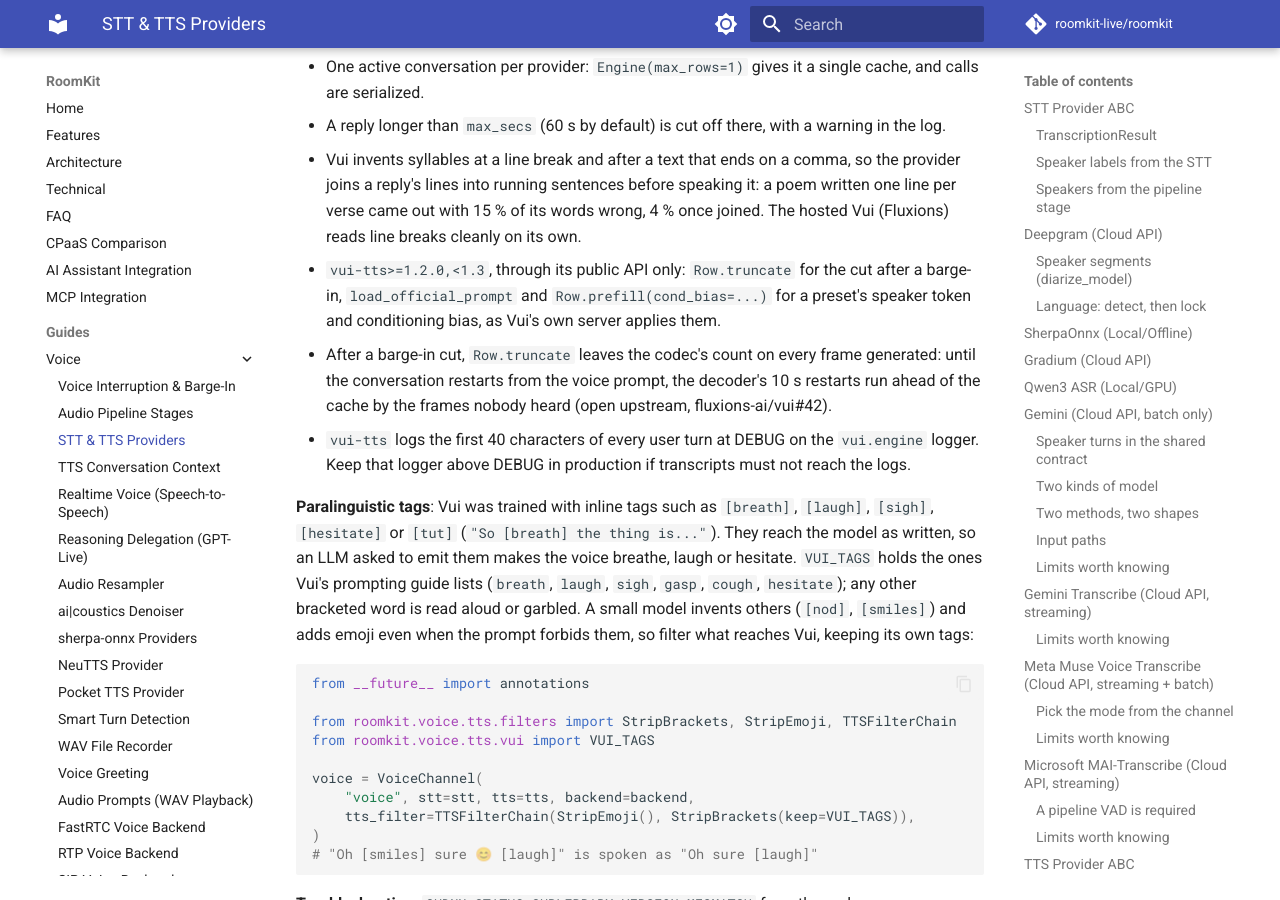
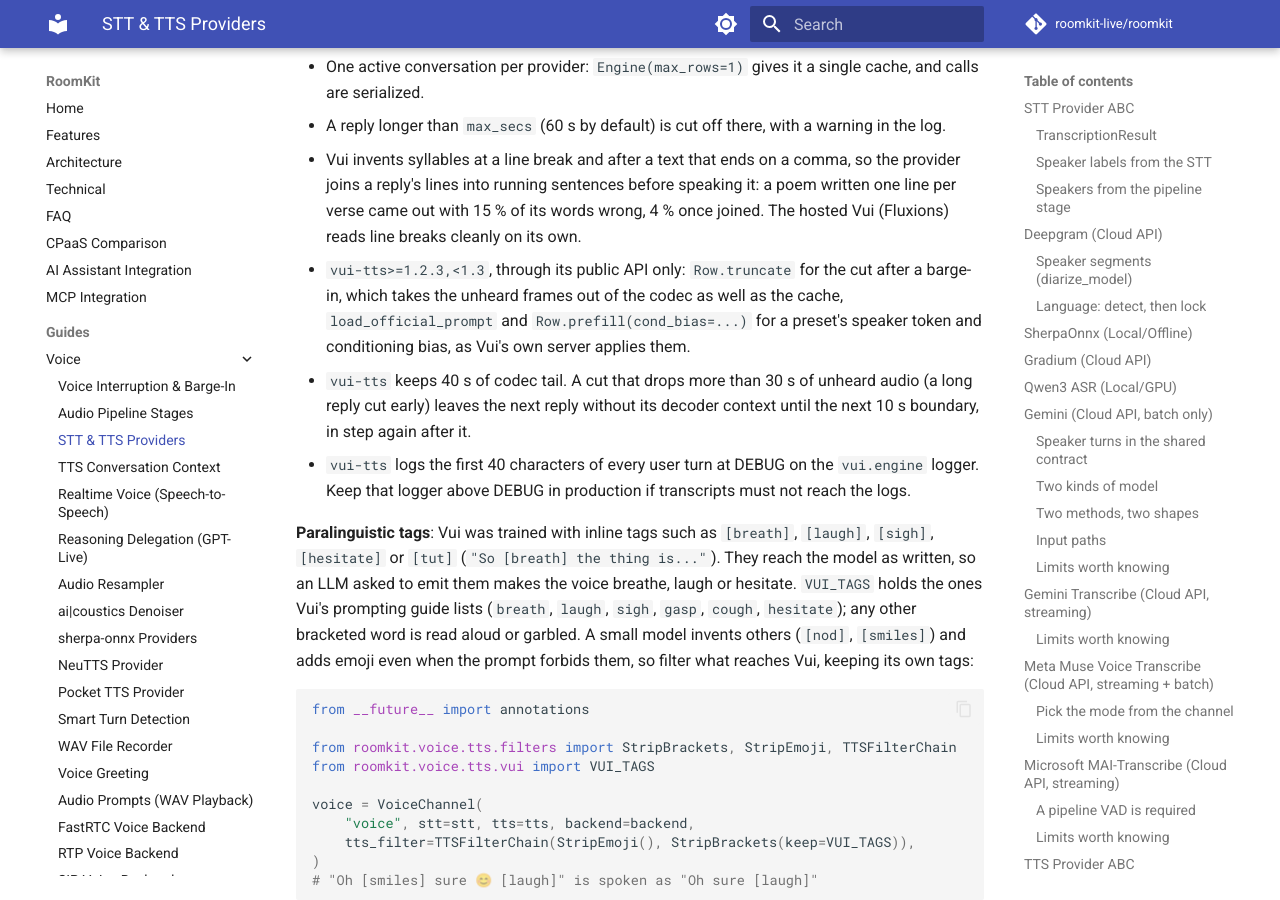
Before and after one commit to roomkit-live/roomkit-docs, an MkDocs documentation site: the page built from docs/guides/stt-tts-providers.md, in a window 1280 px wide and 900 px high, scrolled down 37682 px. Built offline with MkDocs 1.6.1 and Material for MkDocs 9.7.7, drawn with Linux system fonts in a browser that asks for light colours; comment, search, counter and statistics services are not loaded.

Commit message:
docs(vui): vui-tts 1.2.3 keeps the codec in step with the cache after a barge-in cut, and the long-cut case that remains (RMK-669)
The guide's Vui constraints named fluxions-ai/vui#42 as open: after a cut,
the decoder's 10 s restarts ran ahead of the cache. vui-tts 1.2.3's
Row.truncate takes the unheard frames out of the codec as well, and the
provider requires it. What remains: vui-tts keeps 40 s of codec tail, so a
cut that drops more than 30 s of unheard audio leaves the next reply
without its decoder context until the next 10 s boundary.

```diff
--- a/docs/guides/stt-tts-providers.md
+++ b/docs/guides/stt-tts-providers.md
@@ -1595,14 +1595,14 @@ What the provider does with the context:
   speaking it: a poem written one line per verse came out with 15 % of its
   words wrong, 4 % once joined. The hosted Vui (Fluxions) reads line breaks
   cleanly on its own.
-- `vui-tts>=1.2.0,<1.3`, through its public API only: `Row.truncate` for the
-  cut after a barge-in, `load_official_prompt` and `Row.prefill(cond_bias=...)`
+- `vui-tts>=1.2.3,<1.3`, through its public API only: `Row.truncate` for the
+  cut after a barge-in, which takes the unheard frames out of the codec as
+  well as the cache, `load_official_prompt` and `Row.prefill(cond_bias=...)`
   for a preset's speaker token and conditioning bias, as Vui's own server
   applies them.
-- After a barge-in cut, `Row.truncate` leaves the codec's count on every
-  frame generated: until the conversation restarts from the voice prompt,
-  the decoder's 10 s restarts run ahead of the cache by the frames nobody
-  heard (open upstream, fluxions-ai/vui#42).
+- `vui-tts` keeps 40 s of codec tail. A cut that drops more than 30 s of
+  unheard audio (a long reply cut early) leaves the next reply without its
+  decoder context until the next 10 s boundary, in step again after it.
 - `vui-tts` logs the first 40 characters of every user turn at DEBUG on the
   `vui.engine` logger. Keep that logger above DEBUG in production if
   transcripts must not reach the logs.
```
